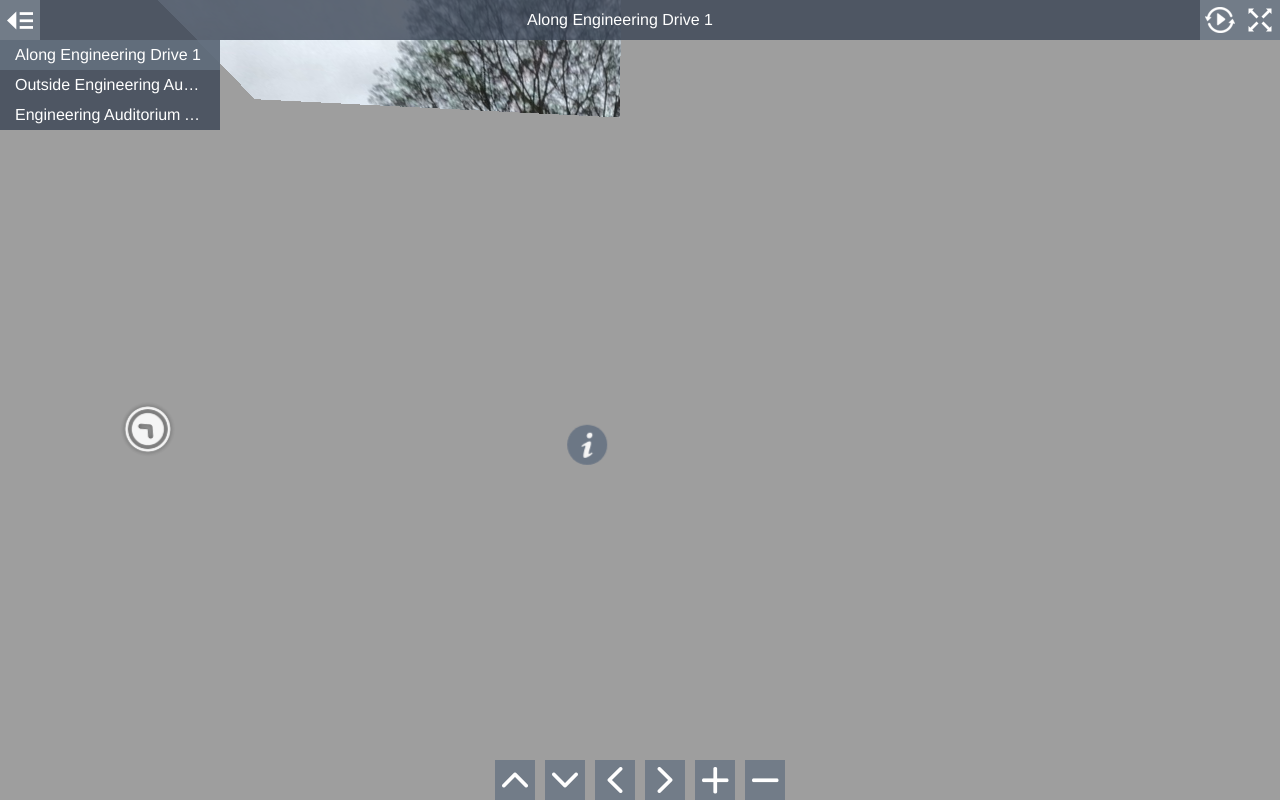
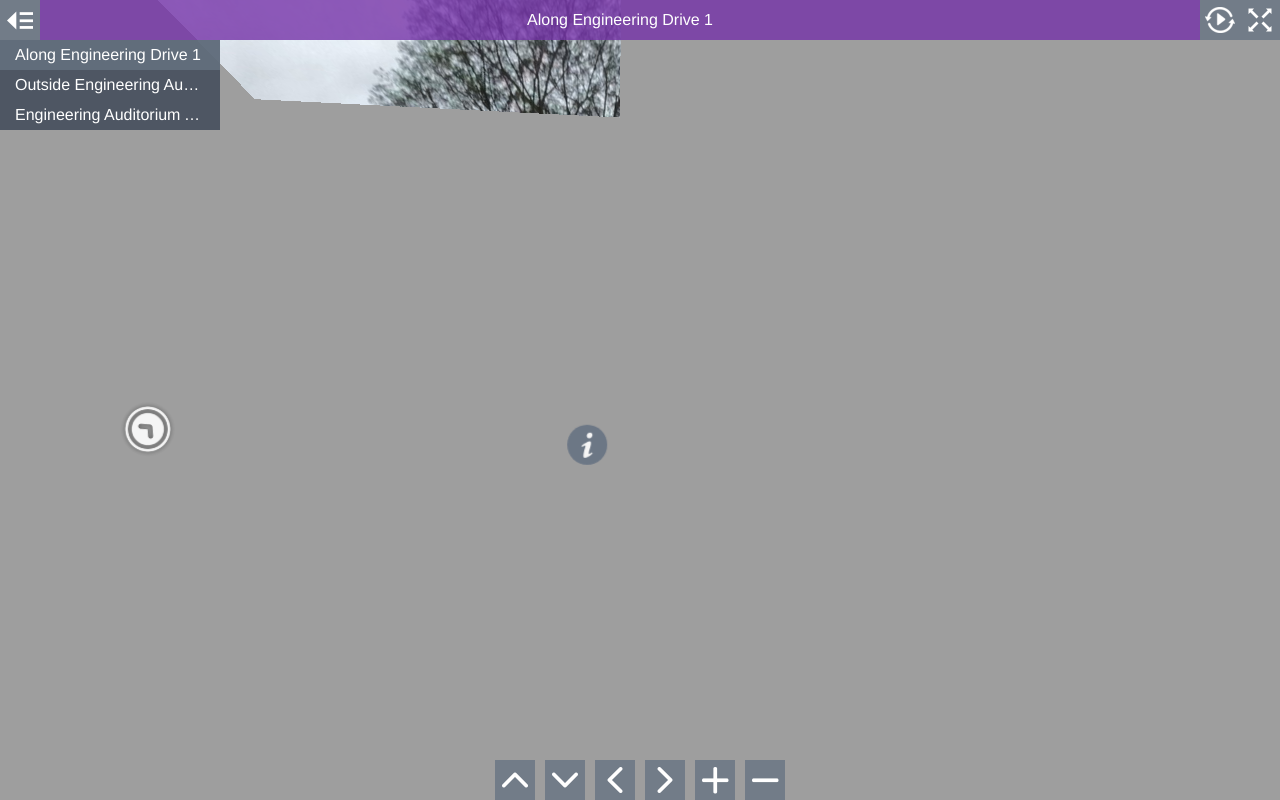
Before and after one commit to ubebaby/WebTourWS-EnginTest, a plain HTML site: page index.html in a window 1280 px wide. Drawn offline with Linux system fonts and the light colour scheme.

Commit message:
update style.css

```diff
--- a/style.css
+++ b/style.css
@@ -79,8 +79,8 @@ body.multiple-scenes.mobile #titleBar {
   height: 100%;
   line-height: 30px;
   padding: 5px;
-  background-color: rgb(58,68,84);
-  background-color: rgba(58,68,84,0.8);
+  background-color: rgb(117,50,168);
+  background-color: rgba(117,50,168,0.8);
   overflow: hidden;
   text-overflow: ellipsis;
   white-space: nowrap;
```
